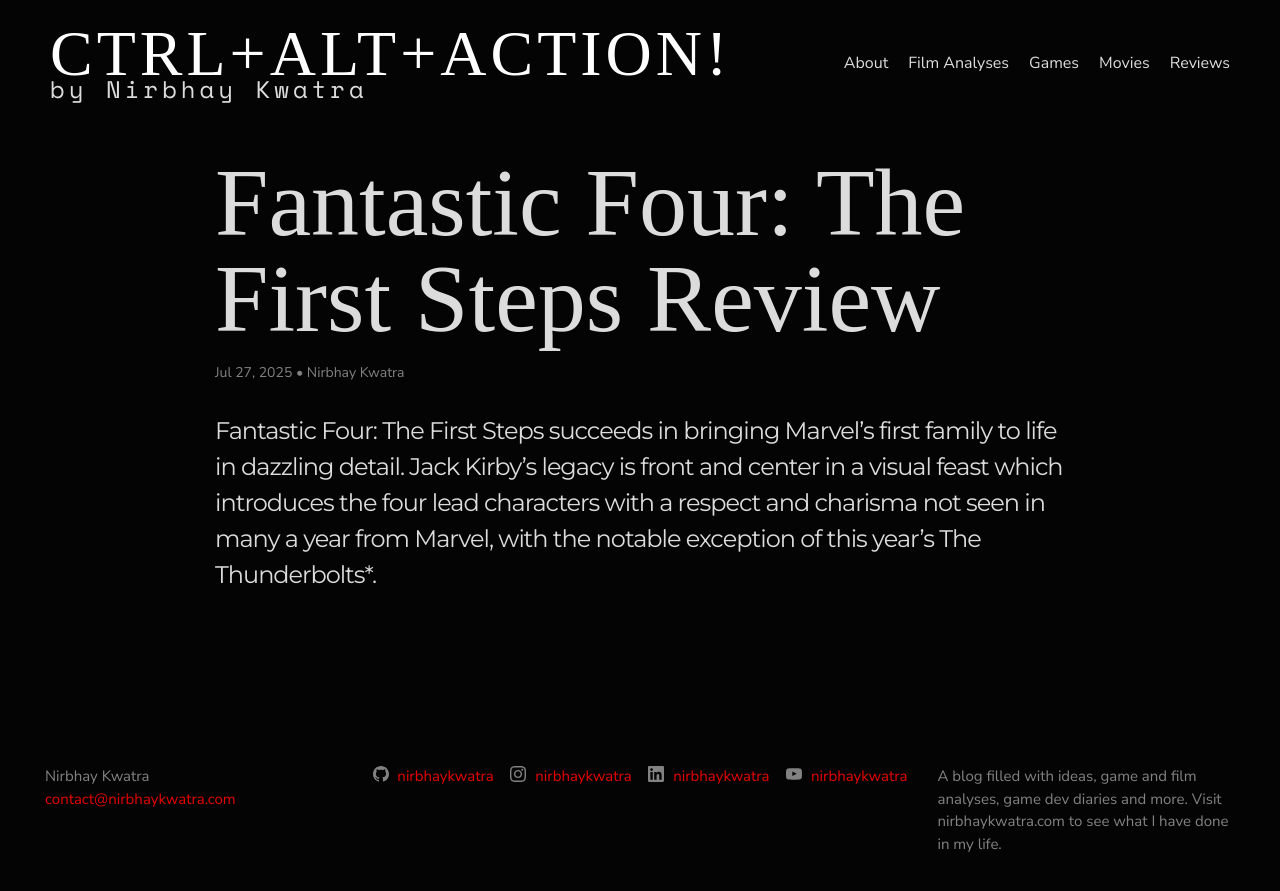
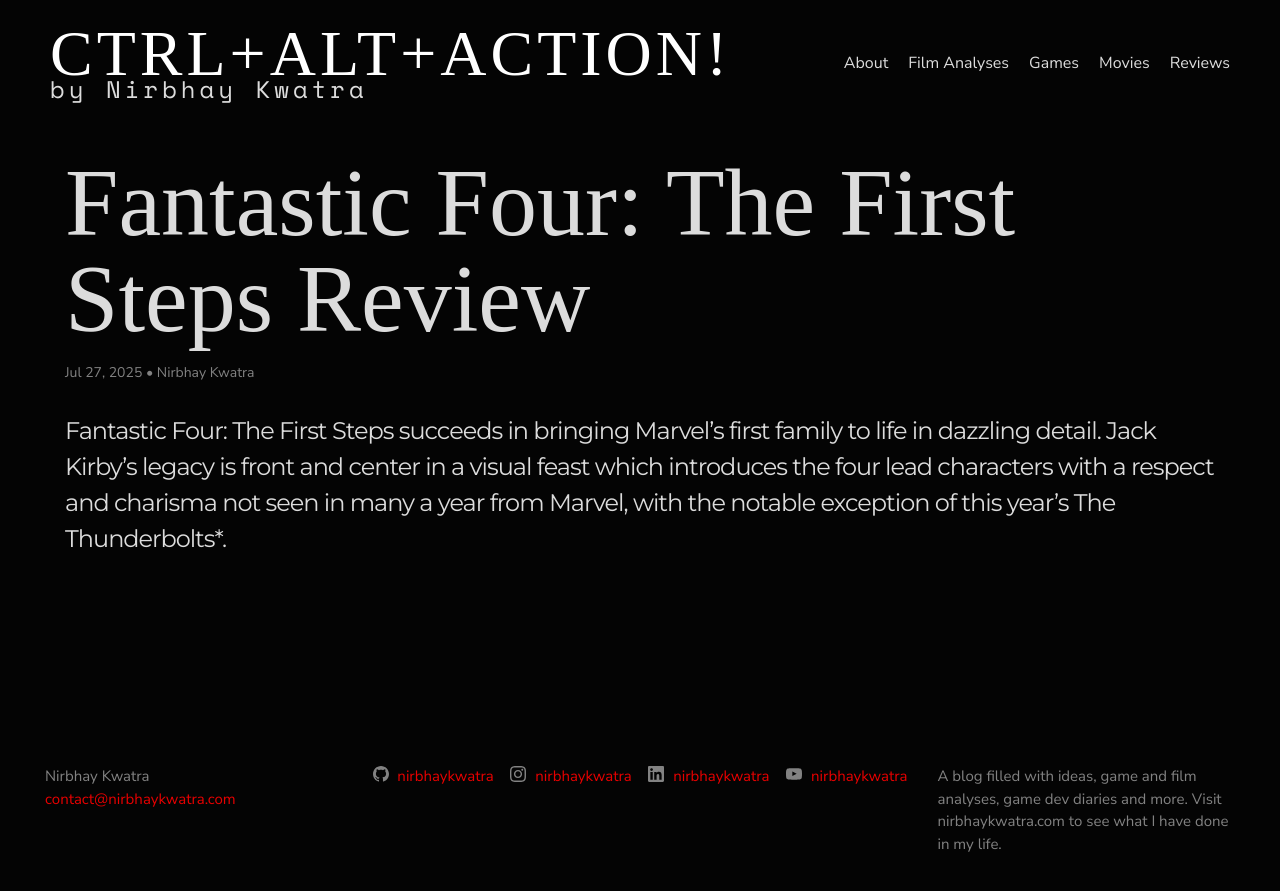
Before and after one commit to nirbhaykwatra/blog.nirbhaykwatra.com, a Jekyll site: the page built from _posts/2025-07-28-fantastic-four-review.md, in a window 1280 px wide. Shown: the top 891 px of the page. Built offline with Jekyll 4.4.1, drawn with Linux system fonts in a browser that asks for light colours; some web fonts are replaced.

Commit message:
Change post margin size

```diff
--- a/_sass/minima/_layout.scss
+++ b/_sass/minima/_layout.scss
@@ -398,8 +398,8 @@
  */
 
 .post.h-entry {
-  max-width: -webkit-calc(#{$content-width} - (#{$spacing-unit} * 25));
-  max-width:         calc(#{$content-width} - (#{$spacing-unit} * 25));
+  max-width: -webkit-calc(#{$content-width} - (#{$spacing-unit} * 15));
+  max-width:         calc(#{$content-width} - (#{$spacing-unit} * 15));
   margin-right: auto;
   margin-left: auto;
   padding-right: $spacing-unit;
```
